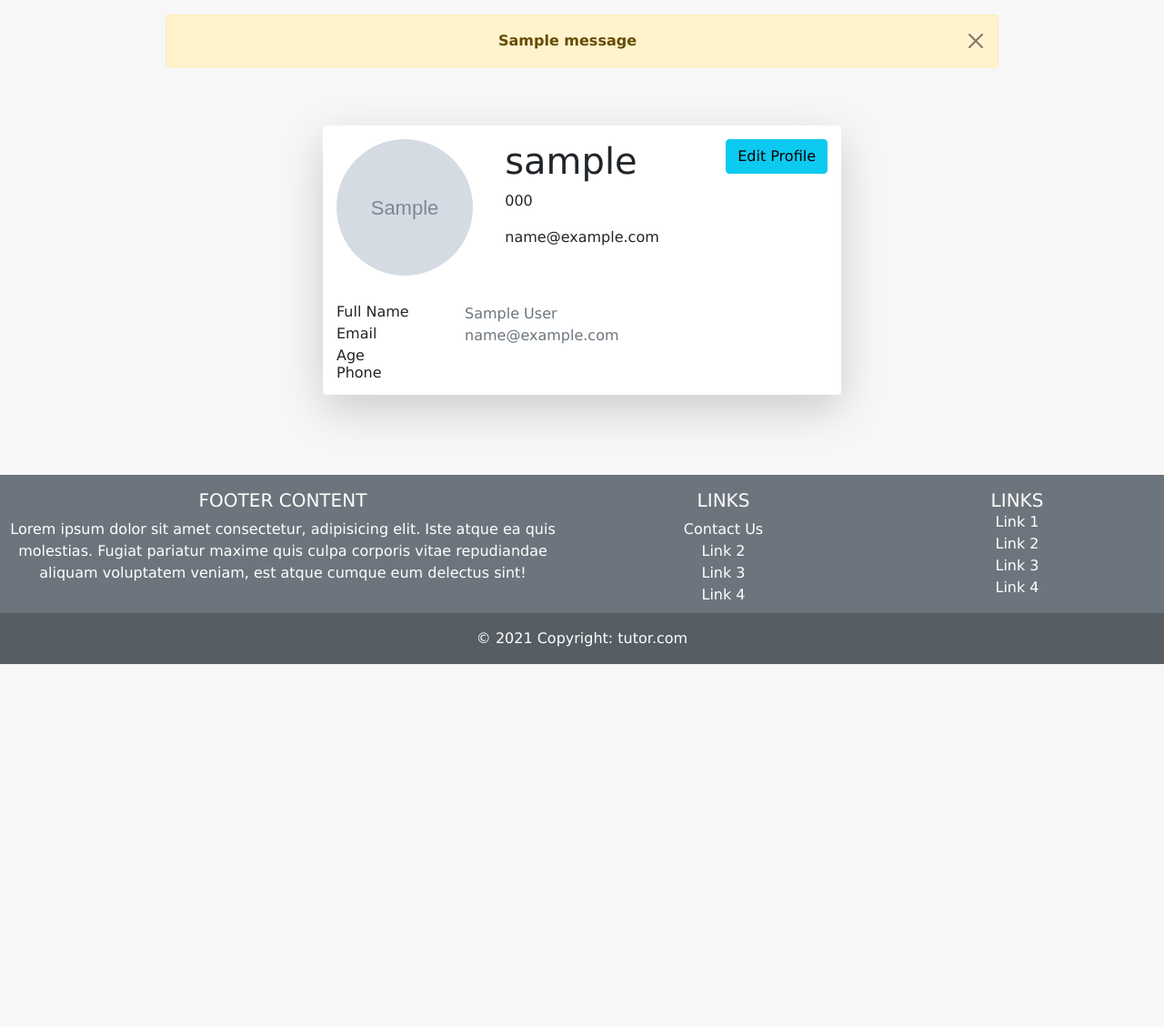
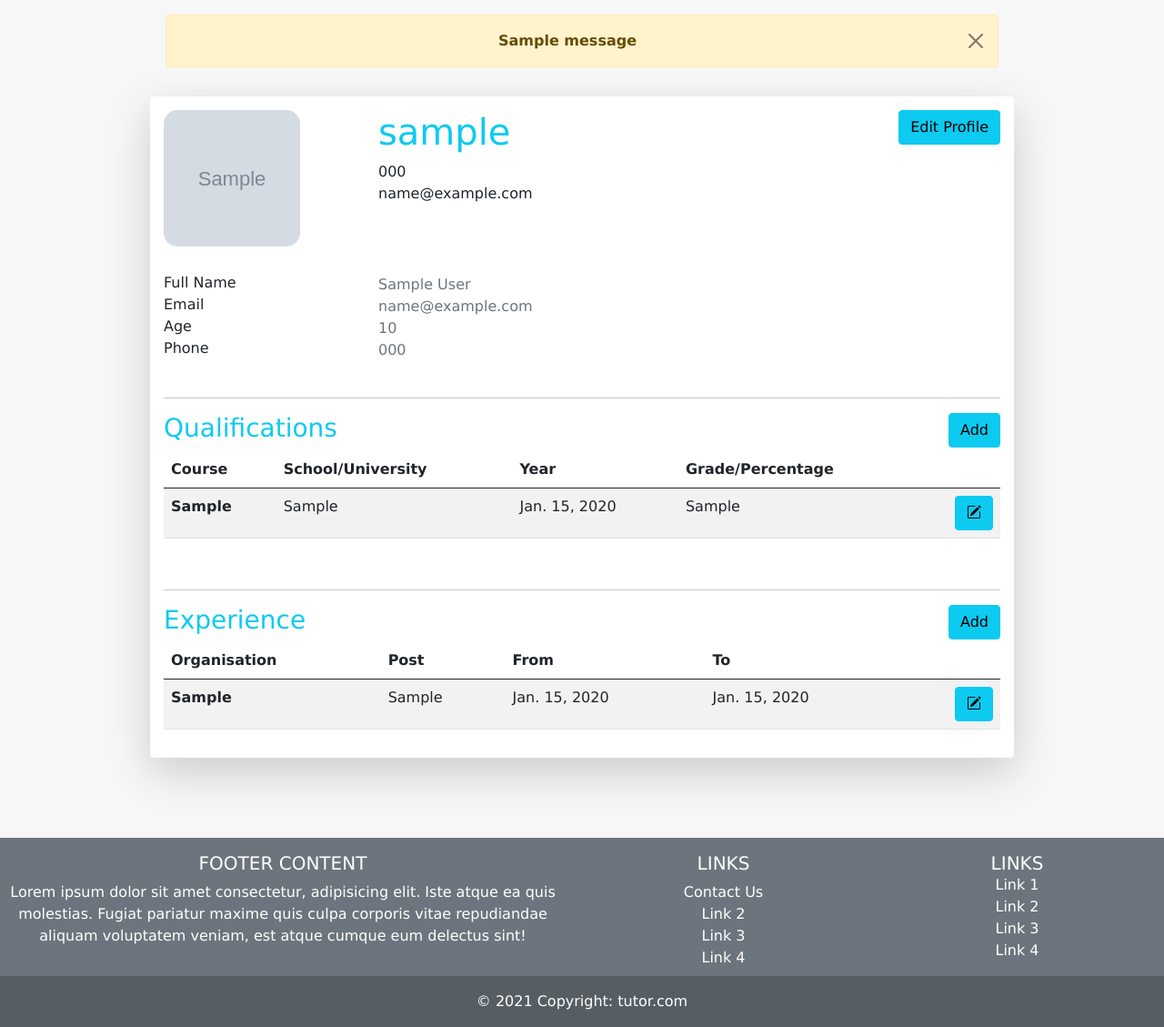
Before and after one commit to Ind20/tutor, a Django app: page /profile in a window 1280 px wide. Shown: the part 110-1239 px from the top of the page at 91% size. Before the commit the page ends 840 px from the top, so only its background shows below. Run offline with Django 3.2, Linux system fonts and the light colour scheme; a user stored in the database is signed in; tables that the repository leaves empty hold one stand-in row (values such as "Sample post"); grey boxes marked "Sample" are stand-in pictures; one stand-in notice (Sample message) is shown; some libraries are stand-ins or nearby versions.

Commit message:
qualification and experince

```diff
--- a/configs/urls.py
+++ b/configs/urls.py
@@ -19,7 +19,7 @@
 from django.conf.urls.static import static
 
 urlpatterns = [
-    path('admin/', admin.site.urls),
+    path('admin', admin.site.urls),
     path('', include('teacher.urls'))
 ]
 
--- a/static/css/style.css
+++ b/static/css/style.css
@@ -43,7 +43,7 @@
     text-decoration: none !important;
 }
 a:hover {
-    color: green !important;
+    color: #0088cc !important;
 }
 
 
@@ -63,6 +63,10 @@
     margin: 0 10px 0 5px;
 }
 
+.dp {
+    border-radius: 50%;
+}
+
 
 /* - - - - - - - - - - - - - - - - - - - Footer css - - - - - - - - - - - - - - - - - - - - - -  */
 
@@ -80,8 +84,8 @@
     margin-bottom: 40px;
 }
 
-.dp {
-    border-radius: 50%;
+.pdp {
+    border-radius: 10%;
 }
 
 .pro-head {
--- a/teacher/forms.py
+++ b/teacher/forms.py
@@ -1,6 +1,6 @@
 from django import forms
 from django.contrib.auth.models import User
-from .models import contactus, userProfile
+from .models import contactus, userProfile, qualification, experience
 
 
 class contactusForm(forms.ModelForm):
@@ -48,3 +48,28 @@
             'last_name': forms.TextInput(attrs={'class' : 'form-control'}),
             'email' : forms.EmailInput(attrs={'class' : 'form-control'})
         }
+
+
+
+class qualificationForm(forms.ModelForm):
+    class Meta:
+        model   = qualification
+        fields  = ['course', 'school', 'grade', 'year']
+        widgets = {
+            'course': forms.TextInput(attrs={'class' : 'form-control', 'placeholder':'Degree/Deploma/Others'}),
+            'school': forms.TextInput(attrs={'class' : 'form-control', 'placeholder':'College/University/Institue'}),
+            'grade': forms.TextInput(attrs={'class' : 'form-control', 'placeholder':'CGGA/Percentage'}),
+            'year': forms.DateTimeInput(attrs={'type': 'date', 'class' : 'form-control', 'placeholder':'Passing Year (YYYY-MM-DD)'})
+        }
+
+
+class  experienceForm(forms.ModelForm):
+    class Meta:
+        model   =  experience
+        fields  = ['organisation', 'post', 'from_date', 'to_date']
+        widgets = {
+            'organisation': forms.TextInput(attrs={'class' : 'form-control', 'placeholder':'College/University/Institue'}),
+            'post': forms.TextInput(attrs={'class' : 'form-control', 'placeholder':'Your post'}),
+            'from_date': forms.DateTimeInput(attrs={'type': 'date', 'class' : 'form-control', 'placeholder':'From date(YYYY-MM-DD)'}),
+            'to_date': forms.DateTimeInput(attrs={'type': 'date', 'class' : 'form-control', 'placeholder':'To date (YYYY-MM-DD)'})
+        }
--- a/teacher/urls.py
+++ b/teacher/urls.py
@@ -13,5 +13,11 @@
     path('profile', views.profile, name="profile"),
     path('editprofile', views.editprofile, name="editprofile"),
 
+    path('addqualification', views.addqualification, name="addqualification"),
+    path('editqualification/<int:id>', views.editqualification, name="editqualification"),
+    path('addexperience', views.addexperience, name="addexperience"),
+    path('editexperience/<int:id>', views.editexperience, name="editexperience"),
+
+
     path('dashboard', views.dashboard, name="dashboard"),
 ]
--- a/teacher/views.py
+++ b/teacher/views.py
@@ -3,8 +3,8 @@
 from django.contrib import messages
 from django.contrib.auth.models import User, auth
 from django.contrib.auth.decorators import login_required
-from .models import userProfile
-from .forms import contactusForm, userProfileForm, userUpdateForm, userProfileUpdateForm
+from .models import userProfile, qualification, experience
+from .forms import contactusForm, userProfileForm, userUpdateForm, userProfileUpdateForm, qualificationForm, experienceForm
 from django.views.generic import TemplateView, ListView
 from django.contrib.auth.decorators import user_passes_test
 
@@ -57,8 +57,15 @@
 
 @login_required
 def profile (request):
-    p_form = userProfileForm(instance=request.user.userprofile)
-    return render(request, 'profile.html', {'p_form': p_form})
+    p_form          = userProfileForm(instance=request.user.userprofile)
+    qualifications  = qualification.objects.filter(user_id=request.user.id)
+    experiences     = experience.objects.filter(user_id=request.user.id)
+    context = {
+        'proj': p_form,
+        'qualifications': qualifications,
+        'experiences': experiences
+    }
+    return render(request, 'profile.html', context)
 
 
 @login_required
@@ -114,3 +121,73 @@
             return redirect('register')
     else:
         return render(request,"register.html")
+
+@login_required
+def addqualification(request):
+    form= qualificationForm(request.POST or None)
+    uid = request.user.id
+    if request.method=='POST':
+        if form.is_valid():
+           quali = form.save(commit=False)
+           quali.user = request.user
+           quali.save()
+        messages.info(request,'Qualification submitted successfully')
+        return redirect('/profile')
+    else:
+        return render(request, 'addqualification.html', {'form': form})
+
+
+
+@login_required
+def editqualification(request, id):
+    userqualification = qualification.objects.get(id=id)
+    form = qualificationForm(request.POST or None, instance=userqualification)
+    uid = request.user.id
+    q_user = userqualification.user_id
+    if uid != q_user:
+        messages.info(request,'You do not have permisson to edit this item')
+        return redirect('/profile')
+    else:
+        if request.method=='POST':
+            if form.is_valid():
+                form.save()
+            messages.info(request,'Qualification edited successfully')
+            return redirect('/profile')
+        else:
+            return render(request, 'editqualification.html', {'form': form, 'userqualification': userqualification})
+
+
+
+@login_required
+def addexperience(request):
+    form= experienceForm(request.POST or None)
+    uid = request.user.id
+    if request.method=='POST':
+        if form.is_valid():
+           exp = form.save(commit=False)
+           exp.user = request.user
+           exp.save()
+        messages.info(request,'Experience submitted successfully')
+        return redirect('/profile')
+    else:
+        return render(request, 'addexperience.html', {'form': form})
+
+
+
+@login_required
+def editexperience(request, id):
+    userexperience = experience.objects.get(id=id)
+    form = experienceForm(request.POST or None, instance=userexperience)
+    uid = request.user.id
+    q_user = userexperience.user_id
+    if uid != q_user:
+        messages.info(request,'You do not have permisson to edit this item')
+        return redirect('/profile')
+    else:
+        if request.method=='POST':
+            if form.is_valid():
+                form.save()
+            messages.info(request,'Experience edited successfully')
+            return redirect('/profile')
+        else:
+            return render(request, 'editexperience.html', {'form': form, 'userexperience': userexperience})
--- a/template/base.html
+++ b/template/base.html
@@ -44,6 +44,7 @@
                     <ul class="dropdown-menu" aria-labelledby="navbarDropdownMenuLink">
                         <li><a class="dropdown-item" href="/profile">My profile</a></li>
                         <li><a class="dropdown-item" href="/editprofile">Edit Profile</a></li>
+                        <li><a class="dropdown-item" href="/dashboard">Dashboard</a></li>
                         <li class="dropdown-divider"></li>
                         <li><a class="dropdown-item" href="/logout">Logout</a></li>
                     </ul>
--- a/template/dashboard.html
+++ b/template/dashboard.html
@@ -33,8 +33,7 @@
                         {{request.user.username}}
                         <img class="dp" src="{{request.user.userprofile.get_profile_pic}}" width="40" height="40"></a>
                     <ul class="dropdown-menu" aria-labelledby="navbarDropdownMenuLink">
-                        <li><a class="dropdown-item" href="/profile">My profile</a></li>
-                        <li><a class="dropdown-item" href="/editprofile">Edit Profile</a></li>
+                        <li><a class="dropdown-item" href="/">Home</a></li>
                         <li class="dropdown-divider"></li>
                         <li><a class="dropdown-item" href="/logout">Logout</a></li>
                     </ul>
--- a/template/editprofile.html
+++ b/template/editprofile.html
@@ -9,7 +9,7 @@
         </ol>
     </nav>
     <div class="row justify-content-center">
-        <div class="col-sm-6 col-12 card shadow-lg border-0 rounded-lg mt-5 profile-box">
+        <div class="col-sm-6 col-12 card shadow-lg border-0 rounded-lg mt-3 profile-box">
             <form method="post" action="editprofile" enctype="multipart/form-data">
                 {% csrf_token %}
                 <div class="row pro-head">
--- a/template/profile.html
+++ b/template/profile.html
@@ -15,17 +15,17 @@
     </div>
     {%endfor%}
     <div class="row justify-content-center">
-        <div class="col-sm-6 col-12 card shadow-lg border-0 rounded-lg mt-5 profile-box">
+        <div class="col-sm-10 col-12 card shadow-lg border-0 rounded-lg mt-3 profile-box">
             <div class="row pro-head">
-                <div class="col">
-                    <img class="dp" src="{{request.user.userprofile.get_profile_pic}}" width="150" height="150">
+                <div class="col-sm-3">
+                    <img class="pdp" src="{{request.user.userprofile.get_profile_pic}}" width="150" height="150">
                 </div>
-                <div class="col">
-                    <h1>{{ request.user.username}}</h1>
-                    <p>{{ request.user.userprofile.phone_num }}</p>
+                <div class="col-sm-7">
+                    <h1 class="text-info">{{ request.user.username }}</h1>
+                    <p class="mb-0">{{ request.user.userprofile.phone_num }}</p>
                     <p>{{ request.user.email }}</p>
                 </div>
-                <div class="col">
+                <div class="col-sm-2">
                     <a class="btn-right btn btn-info btn-md" href="/editprofile">Edit Profile</a>
                 </div>
             </div>
@@ -43,7 +43,7 @@
                         <h6 class="mb-0">Email</h6>
                     </div>
                     <div class="col-sm-9 text-secondary">
-                        {{request.user.email}}
+                        {{ request.user.email }}
                     </div>
                 </div>
                 <div class="row">
@@ -51,7 +51,7 @@
                         <h6 class="mb-0">Age</h6>
                     </div>
                     <div class="col-sm-9 text-secondary">
-                        {{request.user.profile.age}}
+                        {{ request.user.userprofile.age }}
                     </div>
                 </div>
                 <div class="row">
@@ -59,10 +59,76 @@
                         <h6 class="mb-0">Phone</h6>
                     </div>
                     <div class="col-sm-9 text-secondary">
-                        {{request.user.profile.phone_num}}
+                        {{ request.user.userprofile.phone_num }}
                     </div>
                 </div>
             </div>
+            <br>
+            <hr>
+            <div class="row">
+                <div class="col">
+                    <h3 class="text-info">Qualifications</h3>
+                </div>
+                <div class="col">
+                    <a class="btn-right btn btn-info btn-md" href="/addqualification">Add</a>
+                </div>
+            </div>
+            <table class="table table-striped">
+                <thead>
+                    <tr>
+                        <th scope="col">Course</th>
+                        <th scope="col">School/University</th>
+                        <th scope="col">Year</th>
+                        <th scope="col">Grade/Percentage</th>
+                        <th scope="col"> </th>
+                    </tr>
+                </thead>
+                <tbody>
+                    {% for a in qualifications %}
+                    <tr>
+                        <th scope="row">{{ a.course }}</th>
+                        <td>{{ a.school }}</td>
+                        <td>{{ a.year}}</td>
+                        <td>{{ a.grade}}</td>
+                        <td><a class="btn-right btn btn-info btn-md" href="/editqualification/{{a.id}}"><i class="bi bi-pencil-square"></i></a></td>
+                    </tr>
+                    {% endfor %}
+                </tbody>
+            </table>
+            <br>
+            <hr>
+            <div class="row">
+                <div class="col">
+                    <h3 class="text-info">Experience</h3>
+                </div>
+                <div class="col">
+                </div>
+                <div class="col">
+                    <a class="btn-right btn btn-info btn-md" href="/addexperience">Add</a>
+                </div>
+            </div>
+            <table class="table table-striped">
+                <thead>
+                    <tr>
+                        <th scope="col">Organisation</th>
+                        <th scope="col">Post</th>
+                        <th scope="col">From</th>
+                        <th scope="col">To</th>
+                        <th scope="col"> </th>
+                    </tr>
+                </thead>
+                <tbody>
+                    {% for a in experiences %}
+                    <tr>
+                        <th scope="row">{{ a.organisation }}</th>
+                        <td>{{ a.post }}</td>
+                        <td>{{ a.from_date}}</td>
+                        <td>{{ a.to_date}}</td>
+                        <td><a class="btn-right btn btn-info btn-md" href="/editexperience/{{a.id}}"><i class="bi bi-pencil-square"></i></a></td>
+                    </tr>
+                    {% endfor %}
+                </tbody>
+            </table>
         </div>
     </div>
 </div>
```
Also changed, not shown: teacher/admin.py (+12 -1 lines), teacher/models.py (+17 -0 lines), template/addexperience.html (added, +32 -0 lines), template/addqualification.html (added, +32 -0 lines), template/editexperience.html (added, +32 -0 lines), template/editqualification.html (added, +32 -0 lines).
